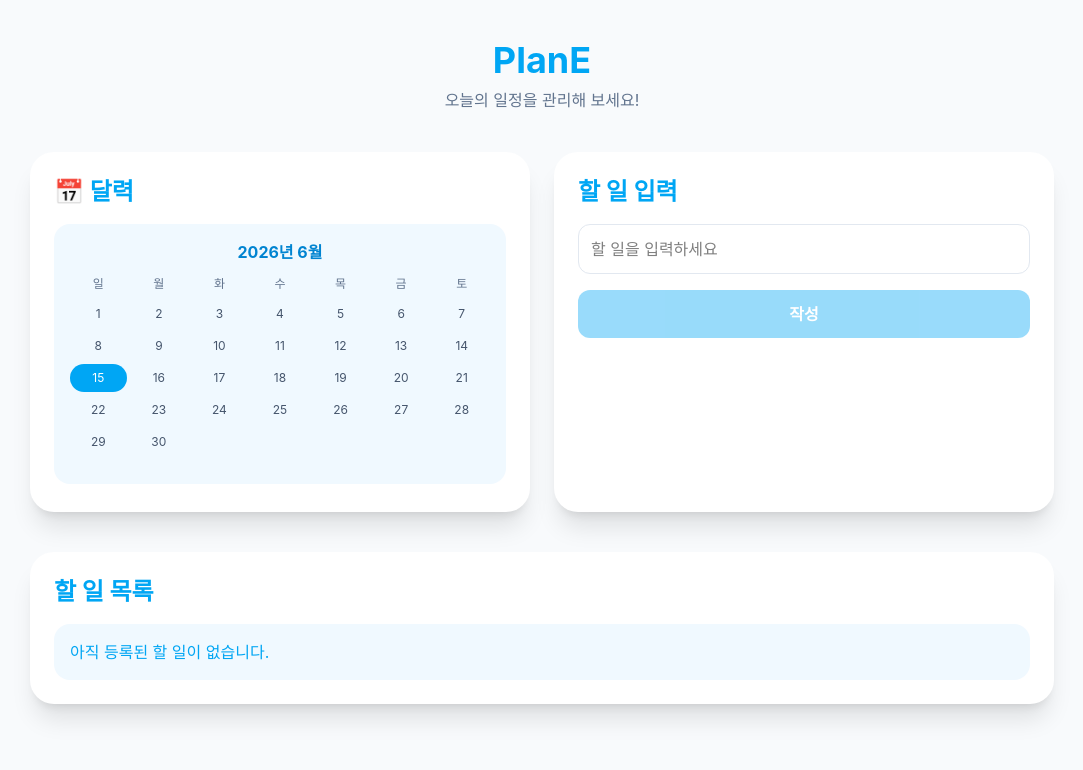
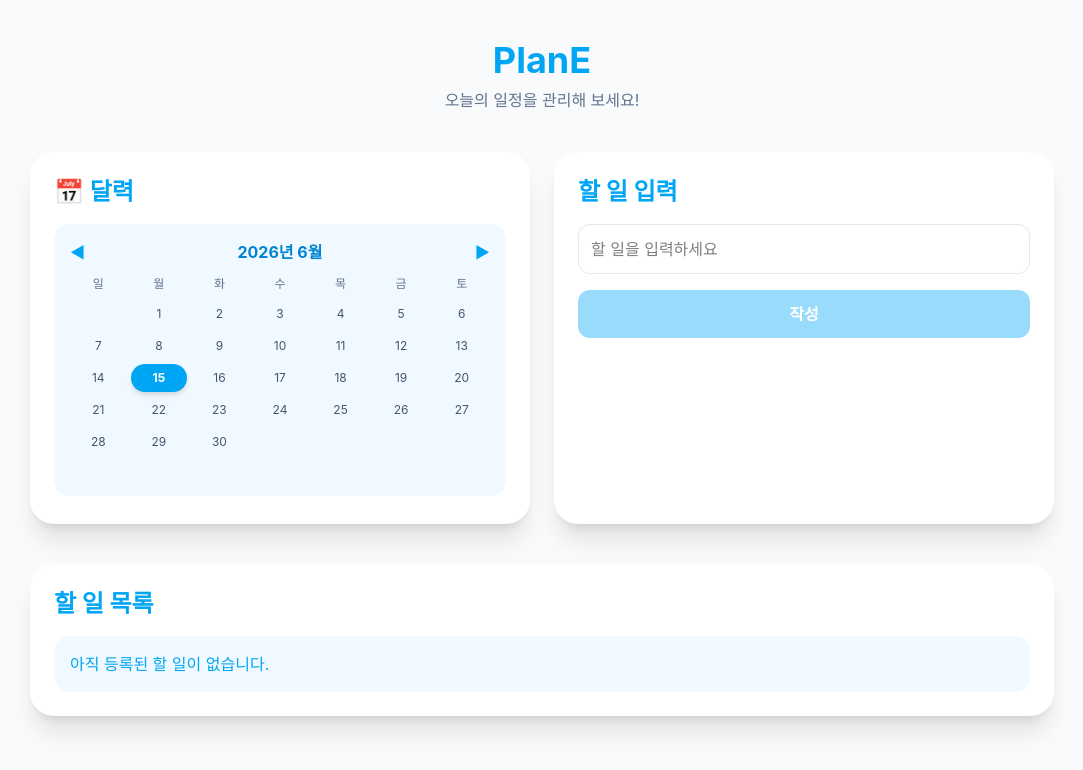
Before and after one commit to geuniey-commits/plan-e, a React (Vite) app: page /main in a window 1280 px wide. Shown: the top 770 px of the page, without its empty margins (98-1181 px from the left). Built offline with nearby package versions, Linux system fonts and the light colour scheme.

Commit message:
feat: add month navigation to calendar

```diff
--- a/src/components/Calendar.jsx
+++ b/src/components/Calendar.jsx
@@ -1,11 +1,57 @@
+import { useState } from "react";
+
 function CalendarComponent() {
+  const [currentDate, setCurrentDate] = useState(new Date());
+
   const days = ["일", "월", "화", "수", "목", "금", "토"];
-  const dates = Array.from({ length: 30 }, (_, index) => index + 1);
+
+  const year = currentDate.getFullYear();
+  const month = currentDate.getMonth();
+
+  const firstDay = new Date(year, month, 1).getDay();
+  const lastDate = new Date(year, month + 1, 0).getDate();
+
+  const emptyDates = Array.from({ length: firstDay });
+  const dates = Array.from({ length: lastDate }, (_, index) => index + 1);
+
+  const today = new Date();
+
+  const handlePrevMonth = () => {
+    setCurrentDate(new Date(year, month - 1, 1));
+  };
+
+  const handleNextMonth = () => {
+    setCurrentDate(new Date(year, month + 1, 1));
+  };
+
+  const isToday = (date) => {
+    return (
+      year === today.getFullYear() &&
+      month === today.getMonth() &&
+      date === today.getDate()
+    );
+  };
 
   return (
     <div className="bg-sky-50 rounded-2xl p-4 w-full h-full">
-      <div className="text-center font-bold text-sky-600 mb-3">
-        2026년 6월
+      <div className="flex justify-between items-center mb-3">
+        <button
+          onClick={handlePrevMonth}
+          className="text-sky-500 font-bold hover:text-sky-700"
+        >
+          ◀
+        </button>
+
+        <div className="font-bold text-sky-600">
+          {year}년 {month + 1}월
+        </div>
+
+        <button
+          onClick={handleNextMonth}
+          className="text-sky-500 font-bold hover:text-sky-700"
+        >
+          ▶
+        </button>
       </div>
 
       <div className="grid grid-cols-7 gap-1 text-center text-xs text-slate-500 mb-2">
@@ -15,12 +61,16 @@ function CalendarComponent() {
       </div>
 
       <div className="grid grid-cols-7 gap-1 text-center">
+        {emptyDates.map((_, index) => (
+          <div key={`empty-${index}`} />
+        ))}
+
         {dates.map((date) => (
           <button
             key={date}
             className={`h-7 rounded-full text-xs ${
-              date === 15
-                ? "bg-sky-500 text-white"
+              isToday(date)
+                ? "bg-sky-500 text-white font-bold shadow-md"
                 : "text-slate-600 hover:bg-sky-100"
             }`}
           >
--- a/src/pages/MainPage.jsx
+++ b/src/pages/MainPage.jsx
@@ -77,17 +77,17 @@ function MainPage() {
 
       <main className="max-w-5xl mx-auto">
         <div className="grid grid-cols-2 gap-6 mb-10">
-          <section className="bg-white rounded-3xl shadow-xl p-6 h-90">
+          <section className="bg-white rounded-3xl shadow-xl p-6 h-93">
             <h2 className="text-2xl font-bold text-sky-500 mb-4">
               📅 달력
             </h2>
 
-            <div className="h-65">
+            <div className="h-68">
               <CalendarComponent />
             </div>
           </section>
 
-          <section className="bg-white rounded-3xl shadow-xl p-6 h-90">
+          <section className="bg-white rounded-3xl shadow-xl p-6 h-93">
             <h2 className="text-2xl font-bold text-sky-500 mb-4">
               할 일 입력
             </h2>
```
Also changed, not shown: src/components/TodoForm.jsx (deleted), src/components/TodoList.jsx (deleted).
